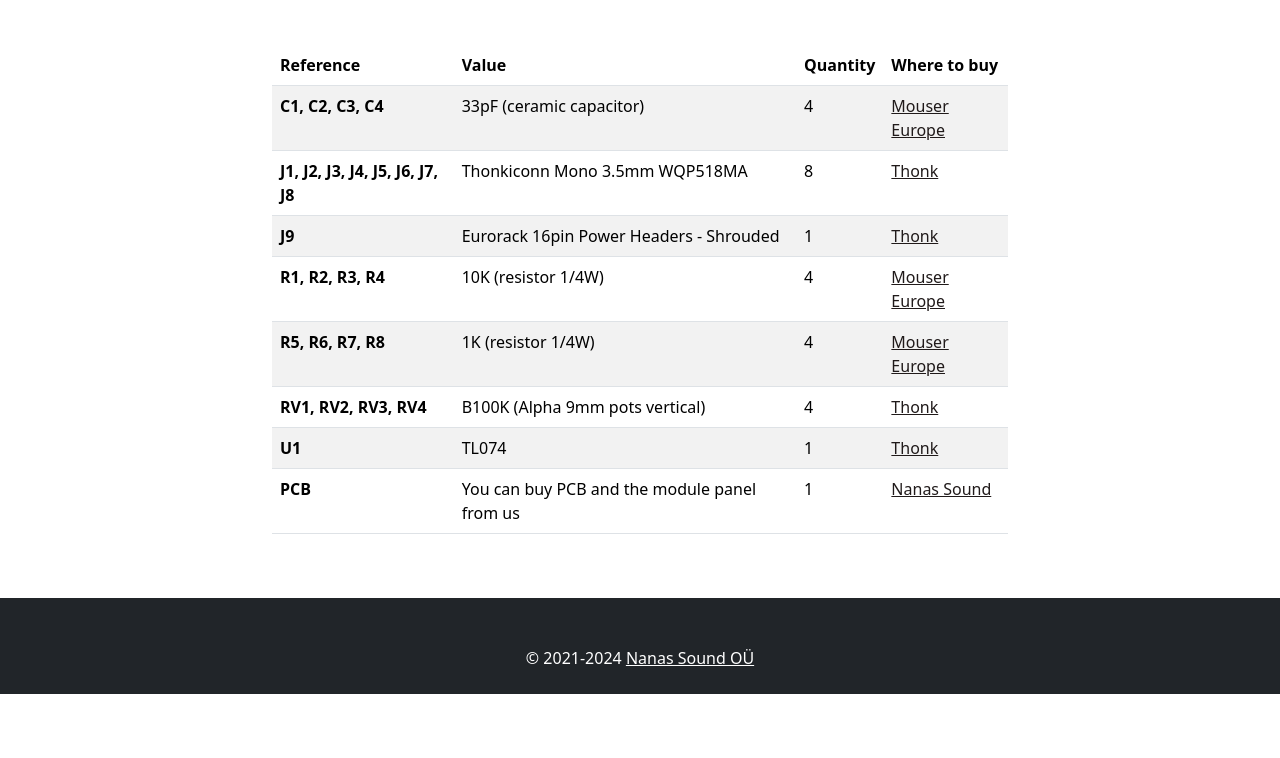
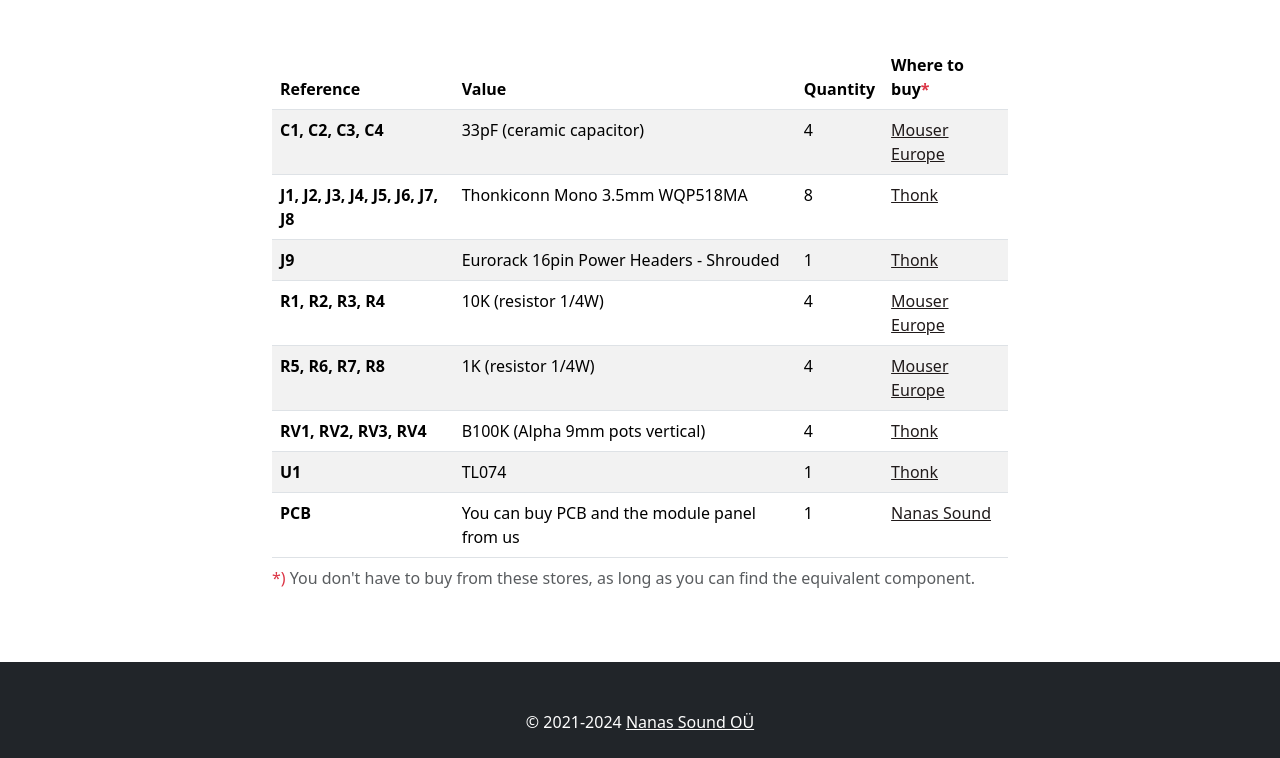
Before and after one commit to nanassound/nanassound-web, an Astro site: page /products/eurorack-modules/uksed/bom in a window 1280 px wide. Shown: the part 1525-2283 px from the top of the page. Before the commit the page ends 2219 px from the top, so only its background shows below. Built offline with nearby package versions, Linux system fonts and the light colour scheme; Astro itself is replaced by a stand-in of ours.

```diff
--- a/src/layouts/Layout.astro
+++ b/src/layouts/Layout.astro
@@ -19,7 +19,7 @@
     <link rel="icon" type="image/png" sizes="16x16" href="/favicon-16x16.png" />
     <link rel="manifest" href="/site.webmanifest" />
     <meta name="generator" content={Astro.generator} />
-    <meta name="description" content="Nanas Sound is a DIY modular synthesizer maker in Tallinn, Estonia." />
+    <meta name="description" content="Nanas Sound, based in Tallinn, Estonia, specializes in DIY modular synthesizers and Eurorack modules. Explore our innovative designs and elevate your music creation experience." />
     <title>{title}</title>
 
     <link href="https://cdn.jsdelivr.net/npm/bootstrap@5.3.3/dist/css/bootstrap.min.css" rel="stylesheet" integrity="sha384-QWTKZyjpPEjISv5WaRU9OFeRpok6YctnYmDr5pNlyT2bRjXh0JMhjY6hW+ALEwIH" crossorigin="anonymous">
--- a/src/pages/products/eurorack-modules/uksed/bom.astro
+++ b/src/pages/products/eurorack-modules/uksed/bom.astro
@@ -48,12 +48,13 @@
         </article>
         <div class="table-responsive">
           <table class="table table-striped">
+            <caption><span class="text-danger">*)</span> You don't have to buy from these stores, as long as you can find the equivalent component.</caption>
             <thead>
               <tr>
                 <th scope="col">Reference</th>
                 <th scope="col">Value</th>
                 <th scope="col">Quantity</th>
-                <th scope="col">Where to buy</th>
+                <th scope="col">Where to buy<span class="text-danger">*</span></th>
               </tr>
             </thead>
             <tbody>
```
